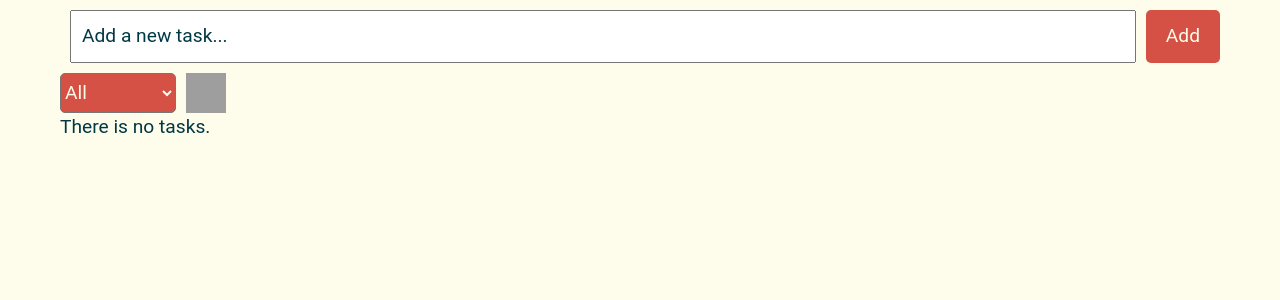
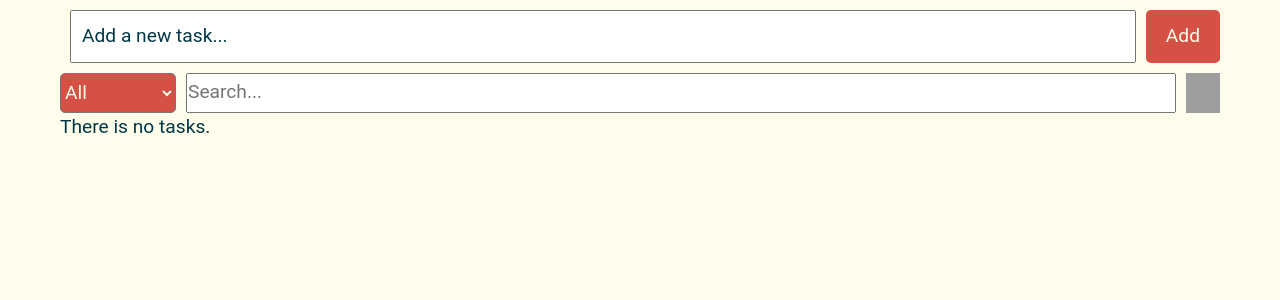
Before and after one commit to NBVTien/to-dos-list, a React (Vite) app: page / in a window 1280 px wide. Shown: the top 300 px of the page. Built offline with nearby package versions, Linux system fonts and the light colour scheme; grey boxes are pictures that could not be loaded.

Commit message:
feat: add a search bar

```diff
--- a/src/components/Filter.css
+++ b/src/components/Filter.css
@@ -1,11 +1,15 @@
 .filter {
   display: flex;
   flex-direction: row;
+  gap: 10px;
+
+  & > input {
+    width: 100%;
+  }
 }
 
 .dropdown {
   background-color: var(--accent-color);
   color: var(--background-color);
-  margin-right: 10px;
   border-radius: 5px;
 }
--- a/src/components/Filter.tsx
+++ b/src/components/Filter.tsx
@@ -2,25 +2,31 @@ import { useState } from 'react';
 
 import ClearCompletedButton from './ClearCompletedButton';
 
-import { FilterProps } from '../shared/Types';
+import { FilterProps, TaskType } from '../shared/Types';
 import "./Filter.css"
 
 const Filter = ({ onSelectionChange, onClearCompleted } : FilterProps ) => {
   const [selectedValue, setSelectedValue] = useState<string>('all');
+  const [searchValue, setSearchValue] = useState<string>('');
 
   const handleChange = (event: React.ChangeEvent<HTMLSelectElement>) => {
     setSelectedValue(event.target.value);
-    onSelectionChange(
-      () => (task) => {
-        if (event.target.value === 'completed') {
-          return task.done;
-        }
-        if (event.target.value === 'active') {
-          return !task.done;
-        }
-        return true;
-      }
-    );
+    onSelectionChange(() => (task: TaskType) => {
+      const matched: boolean = task.name.toLowerCase().includes(searchValue.toLowerCase());
+      const option: boolean = (event.target.value === 'completed' && task.done) || (event.target.value === 'active' && !task.done) || event.target.value === 'all';
+
+      return matched && option;
+    });
+  }
+
+  const handleSearch = (event: React.ChangeEvent<HTMLInputElement>) => {
+    setSearchValue(event.target.value);
+    onSelectionChange(() => (task: TaskType) => {
+      const matched: boolean = task.name.toLowerCase().includes(event.target.value.toLowerCase());
+      const option: boolean = (selectedValue === 'completed' && task.done) || (selectedValue === 'active' && !task.done) || selectedValue === 'all';
+
+      return matched && option;
+    });
   }
 
   return (
@@ -30,6 +36,12 @@ const Filter = ({ onSelectionChange, onClearCompleted } : FilterProps ) => {
         <option value="active">Active</option>
         <option value="completed">Completed</option>
       </select>
+      <input
+        type="text"
+        value={searchValue}
+        onChange={handleSearch}
+        placeholder="Search..."
+      />
       <ClearCompletedButton
         onClearCompleted={onClearCompleted}
       />
```
